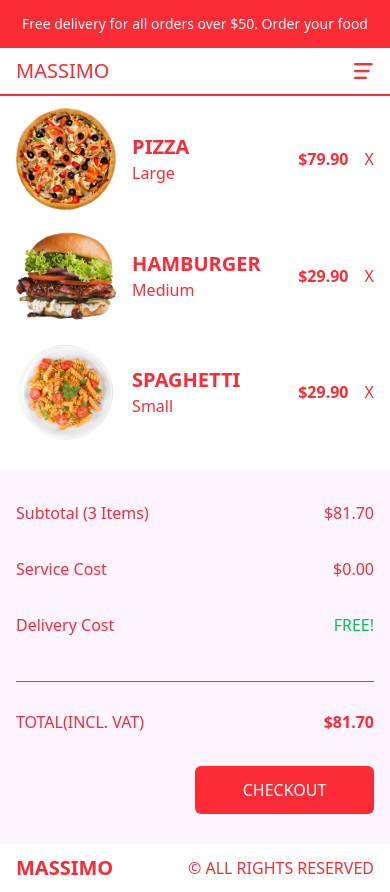
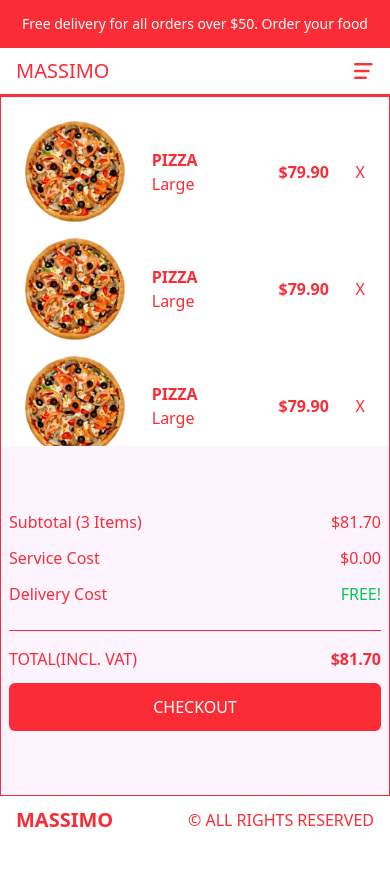
Before and after one commit to osdeving/restaurant, a Next.js app: page /cart in a window 390 px wide. After the commit the page ends 844 px from the top, so only its background shows below. Built offline with nearby package versions, Linux system fonts and the light colour scheme.

Commit message:
feat: criar breakpoints melhores no cart

```diff
--- a/src/app/cart/page.tsx
+++ b/src/app/cart/page.tsx
@@ -3,15 +3,15 @@ import Image from 'next/image';
 
 function CartPage() {
   return (
-    <div className='h-[calc(100vh-6rem)] md:h-[cacl(100vh-9rem)] flex flex-col text-red-500 lg:flex-row'>
+    <div className='page-fit flex flex-col text-red-500 lg:flex-row border '>
       {/* PRODUCTS CONTAINER */}
-      <div className='h-1/2 p-4 flex flex-col justify-center overflow-scroll lg:h-full lg:w-2/3 2xl:w-1/2 lg:px-20 xl:px-40'>
+      <div className='h-1/2 p-4 flex flex-col justify-start overflow-scroll lg:h-full lg:w-2/3 2xl:w-1/2 lg:px-20 2xl:text-xl 2xl:gap-6'>
 
         {/* SINGLE ITEM */}
-        <div className='flex items-center justify-between mb-4'>
-            <Image src='/temporary/p1.png' alt='Product Image' width={100} height={100} className='object-contain' />
-            <div className='flex flex-col items-start min-w-[150px]'>
-              <h1 className='uppercase text-xl font-bold'>Pizza</h1>
+        <div className='flex items-center justify-between m-2'>
+            <Image src='/temporary/p1.png' alt='Product Image' width={100} height={100} className='object-contain  [@media(max-width:320px)]:hidden' />
+            <div className='flex flex-col items-start min-w-[100px]'>
+              <h1 className='uppercase md:text-xl font-bold'>Pizza</h1>
               <span>Large</span>
             </div>
             <h2 className='font-bold'>$79.90</h2>
@@ -19,10 +19,32 @@ function CartPage() {
         </div>
 
         {/* SINGLE ITEM */}
-        <div className='flex items-center justify-between mb-4'>
-            <Image src='/temporary/p2.png' alt='Product Image' width={100} height={100} className='object-contain' />
-            <div className='flex flex-col items-start min-w-[150px]'>
-              <h1 className='uppercase text-xl font-bold'>Hamburger</h1>
+        <div className='flex items-center justify-between m-2'>
+            <Image src='/temporary/p1.png' alt='Product Image' width={100} height={100} className='object-contain  [@media(max-width:320px)]:hidden' />
+            <div className='flex flex-col items-start min-w-[100px]'>
+              <h1 className='uppercase md:text-xl font-bold'>Pizza</h1>
+              <span>Large</span>
+            </div>
+            <h2 className='font-bold'>$79.90</h2>
+            <span className='cursor-pointer'>X</span>
+        </div>
+
+        {/* SINGLE ITEM */}
+        <div className='flex items-center justify-between m-2'>
+            <Image src='/temporary/p1.png' alt='Product Image' width={100} height={100} className='object-contain  [@media(max-width:320px)]:hidden' />
+            <div className='flex flex-col items-start min-w-[100px]'>
+              <h1 className='uppercase md:text-xl font-bold'>Pizza</h1>
+              <span>Large</span>
+            </div>
+            <h2 className='font-bold'>$79.90</h2>
+            <span className='cursor-pointer'>X</span>
+        </div>
+
+        {/* SINGLE ITEM */}
+        <div className='flex items-center justify-between m-2'>
+            <Image src='/temporary/p2.png' alt='Product Image' width={100} height={100} className='object-contain  [@media(max-width:320px)]:hidden' />
+            <div className='flex flex-col items-start min-w-[100px]'>
+              <h1 className='uppercase md:text-xl font-bold'>Hamburger</h1>
               <span>Medium</span>
             </div>
             <h2 className='font-bold'>$29.90</h2>
@@ -30,10 +52,43 @@ function CartPage() {
         </div>
 
         {/* SINGLE ITEM */}
-        <div className='flex items-center justify-between mb-4'>
-            <Image src='/temporary/p7.png' alt='Product Image' width={100} height={100} className='object-contain' />
-            <div className='flex flex-col items-start min-w-[150px]'>
-              <h1 className='uppercase text-xl font-bold'>Spaghetti</h1>
+        <div className='flex items-center justify-between m-2'>
+            <Image src='/temporary/p7.png' alt='Product Image' width={100} height={100} className='object-contain  [@media(max-width:320px)]:hidden' />
+            <div className='flex flex-col items-start min-w-[100px]'>
+              <h1 className='uppercase md:text-xl font-bold'>Spaghetti</h1>
+              <span>Small</span>
+            </div>
+            <h2 className='font-bold'>$29.90</h2>
+            <span className='cursor-pointer'>X</span>
+        </div>
+
+        {/* SINGLE ITEM */}
+        <div className='flex items-center justify-between m-2'>
+            <Image src='/temporary/p7.png' alt='Product Image' width={100} height={100} className='object-contain  [@media(max-width:320px)]:hidden' />
+            <div className='flex flex-col items-start min-w-[100px]'>
+              <h1 className='uppercase md:text-xl font-bold'>Spaghetti</h1>
+              <span>Small</span>
+            </div>
+            <h2 className='font-bold'>$29.90</h2>
+            <span className='cursor-pointer'>X</span>
+        </div>
+
+        {/* SINGLE ITEM */}
+        <div className='flex items-center justify-between m-2'>
+            <Image src='/temporary/p7.png' alt='Product Image' width={100} height={100} className='object-contain  [@media(max-width:320px)]:hidden' />
+            <div className='flex flex-col items-start min-w-[100px]'>
+              <h1 className='uppercase md:text-xl font-bold'>Spaghetti</h1>
+              <span>Small</span>
+            </div>
+            <h2 className='font-bold'>$29.90</h2>
+            <span className='cursor-pointer'>X</span>
+        </div>
+
+        {/* SINGLE ITEM */}
+        <div className='flex items-center justify-between m-2'>
+            <Image src='/temporary/p7.png' alt='Product Image' width={100} height={100} className='object-contain  [@media(max-width:320px)]:hidden' />
+            <div className='flex flex-col items-start min-w-[100px]'>
+              <h1 className='uppercase md:text-xl font-bold'>Spaghetti</h1>
               <span>Small</span>
             </div>
             <h2 className='font-bold'>$29.90</h2>
@@ -42,25 +97,25 @@ function CartPage() {
      </div>
 
       {/* PAYMENT CONTAINER */}
-      <div className='h-1/2 p-4 bg-fuchsia-50 flex flex-col gap-4 justify-center lg:h-full lg:w-1/3 2xl:w-1/2  lg:px-20 xl:px-40 2xl:text-xl 2xl:gap-6'>
-        <div className="flex justify-between items-center mb-4">
+      <div className='h-1/2 p-2 bg-fuchsia-50 flex flex-col gap-1 justify-center lg:h-full lg:w-1/3 2xl:w-1/2 2xl:text-xl 2xl:gap-6'>
+        <div className="flex justify-between items-center mb-2">
           <span className=''>Subtotal (3 Items)</span>
           <span className=''>$81.70</span>
         </div>
-        <div className="flex justify-between items-center mb-4">
+        <div className="flex justify-between items-center mb-2">
           <span className=''>Service Cost</span>
           <span className=''>$0.00</span>
         </div>
-        <div className="flex justify-between items-center mb-4">
+        <div className="flex justify-between items-center mb-2">
           <span className=''>Delivery Cost</span>
           <span className='text-green-500'>FREE!</span>
         </div>
         <hr className='my-3'/>
-        <div className="flex justify-between items-center mb-4">
+        <div className="flex justify-between items-center mb-2">
           <span className='uppercase'>Total(INCL. VAT)</span>
           <span className='font-bold'>$81.70</span>
         </div>
-        <button className='bg-red-500 text-white p-3 rounded-md w-1/2 self-end'>CHECKOUT</button>
+        <button className='bg-red-500 text-white p-3 rounded-md'>CHECKOUT</button>
       </div>
     </div>
   )
--- a/src/app/globals.css
+++ b/src/app/globals.css
@@ -1 +1,7 @@
 @import "tailwindcss";
+
+@layer utilities {
+  .page-fit {
+    @apply h-[calc(100vh-9rem)];
+  }
+}
--- a/src/app/layout.tsx
+++ b/src/app/layout.tsx
@@ -4,6 +4,7 @@ import "./globals.css";
 import Navbar from "@/components/Navbar";
 import Footer from "@/components/Footer";
 import Notification from "@/components/Notification";
+import LayoutExample from "../components/LayoutExample";
 
 const geistSans = Geist({
   variable: "--font-geist-sans",
@@ -34,6 +35,7 @@ export default function RootLayout({
         <Navbar />
         {children}
         <Footer />
+        {/* <LayoutExample /> */}
       </body>
     </html>
   );
--- a/src/components/Footer.tsx
+++ b/src/components/Footer.tsx
@@ -3,9 +3,9 @@ import React from 'react'
 
 const Footer = () => {
   return (
-    <div className='h-12 md:h-24 p-4 lg:px-20 xl:px-40 text-red-500 flex items-center justify-between'>
+    <div className='h-12 px-4 lg:px-20 xl:px-40 text-red-500 flex items-center justify-between [@media(max-width:320px)]:justify-center'>
         <Link href="/" className='text-xl font-bold'>MASSIMO</Link>
-        <p>&copy; ALL RIGHTS RESERVED</p>
+        <p className='[@media(max-width:320px)]:hidden'>&copy; ALL RIGHTS RESERVED</p>
     </div>
   )
 }
--- /dev/null
+++ b/src/components/LayoutExample.tsx
@@ -0,0 +1,24 @@
+import React from 'react'
+
+export default function LayoutExample() {
+  return (
+    <div className="flex flex-col min-h-screen">
+      {/* HEADER */}
+      <header className="bg-red-500 text-white h-16 flex items-center justify-center">
+        Header (16rem)
+      </header>
+
+      {/* MAIN */}
+      <main className="flex-1 bg-gray-100 p-4 overflow-auto">
+        <h1 className="text-2xl font-bold mb-4">Main Content</h1>
+        <p className="mb-4">Aqui vai o conteúdo principal que pode crescer.</p>
+        <div className="h-[2000px] bg-blue-200">Conteúdo de teste para rolagem</div>
+      </main>
+
+      {/* FOOTER */}
+      <footer className="bg-black text-white h-16 flex items-center justify-center">
+        Footer (16rem)
+      </footer>
+    </div>
+  );
+}
--- a/src/components/Navbar.tsx
+++ b/src/components/Navbar.tsx
@@ -8,14 +8,13 @@ const Navbar = () => {
     const user = false;
 
   return (
-    <div className="h-12 p-4 text-red-500 flex justify-between items-center bg-white border-b-2 border-b-red-500 uppercase md:h-24 lg:h-20 xl:px-40">
+    <div className="h-12 p-4 text-red-500 flex justify-between items-center bg-white border-b-2 border-b-red-500 uppercase">
         {/* LEFT LINKS */}
         <div className='hidden md:flex gap-4 flex flex-1'>
             <Link href="/">Home</Link>
             <Link href="/menu">Menu</Link>
             <Link href="/">Contact</Link>
         </div>
-
 
         { /* LOGO */}
         <div className='text-xl md:font-bold flex-1 md:text-center'>
```
